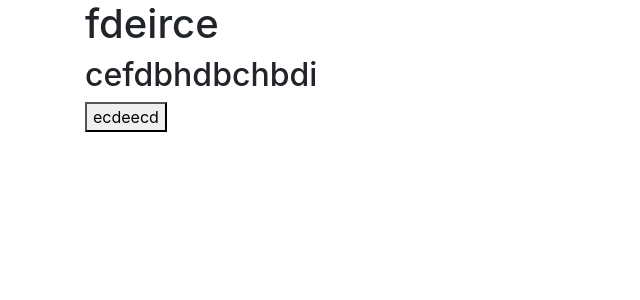
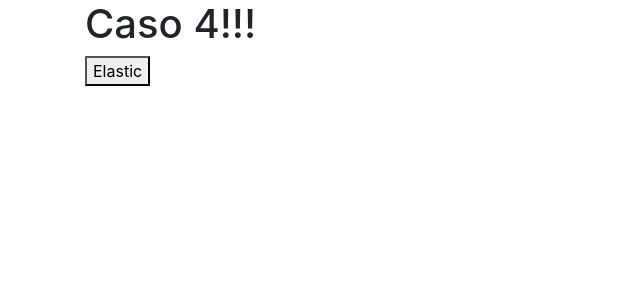
Before and after one commit to sebasgamboa27/Caso-4-BD2, an Angular app in the folder caso4API/: page / in a window 1280 px wide. Shown: the top 300 px of the page, without its empty margins (0-640 px from the left). Built offline with nearby package versions, Linux system fonts and the light colour scheme.

Commit message:
Update home.component.html

```diff
--- a/caso4API/src/app/home/home.component.html
+++ b/caso4API/src/app/home/home.component.html
@@ -1,3 +1,2 @@
-<h1>fdeirce</h1>
-<h2>cefdbhdbchbdi</h2>
-<button (click)="elastic()">ecdeecd</button>
+<h1>Caso 4!!!</h1>
+<button (click)="elastic()">Elastic</button>
```
